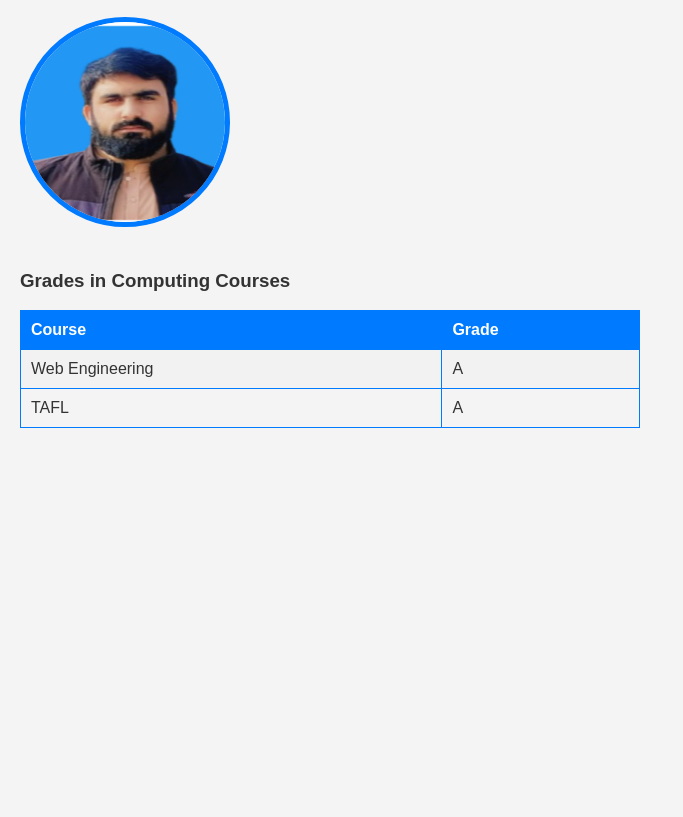
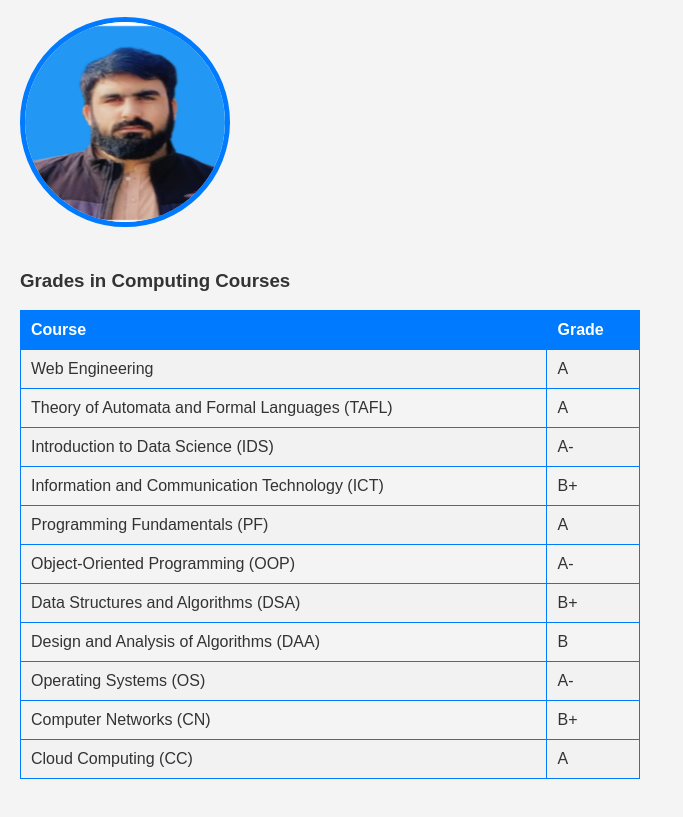
Before and after one commit to abdulbaseer135/portfolio, a plain HTML site: page index.html in a window 1280 px wide. Shown: the part 131-948 px from the top of the page, without its empty margins (0-683 px from the left). Before the commit the page ends 800 px from the top, so only its background shows below. Drawn offline with Linux system fonts and the light colour scheme.

Commit message:
Add files via upload

```diff
--- a/index.html
+++ b/index.html
@@ -9,7 +9,7 @@
 <body>
     <h1>Reg No: 4562-FOC/BSCS/F22</h1>
     <h2>Name: Abdul Baseer</h2>
-    <img src="me1.jpeg" alt="Your Picture">
+    <img src="me1.jpeg" alt="Your Picture" width="200">
     <h3>Grades in Computing Courses</h3>
     <table>
         <tr>
@@ -21,10 +21,45 @@
             <td>A</td>
         </tr>
         <tr>
-            <td>TAFL</td>
+            <td>Theory of Automata and Formal Languages (TAFL)</td>
             <td>A</td>
         </tr>
-
+        <tr>
+            <td>Introduction to Data Science (IDS)</td>
+            <td>A-</td>
+        </tr>
+        <tr>
+            <td>Information and Communication Technology (ICT)</td>
+            <td>B+</td>
+        </tr>
+        <tr>
+            <td>Programming Fundamentals (PF)</td>
+            <td>A</td>
+        </tr>
+        <tr>
+            <td>Object-Oriented Programming (OOP)</td>
+            <td>A-</td>
+        </tr>
+        <tr>
+            <td>Data Structures and Algorithms (DSA)</td>
+            <td>B+</td>
+        </tr>
+        <tr>
+            <td>Design and Analysis of Algorithms (DAA)</td>
+            <td>B</td>
+        </tr>
+        <tr>
+            <td>Operating Systems (OS)</td>
+            <td>A-</td>
+        </tr>
+        <tr>
+            <td>Computer Networks (CN)</td>
+            <td>B+</td>
+        </tr>
+        <tr>
+            <td>Cloud Computing (CC)</td>
+            <td>A</td>
+        </tr>
     </table>
 </body>
 </html>
```
